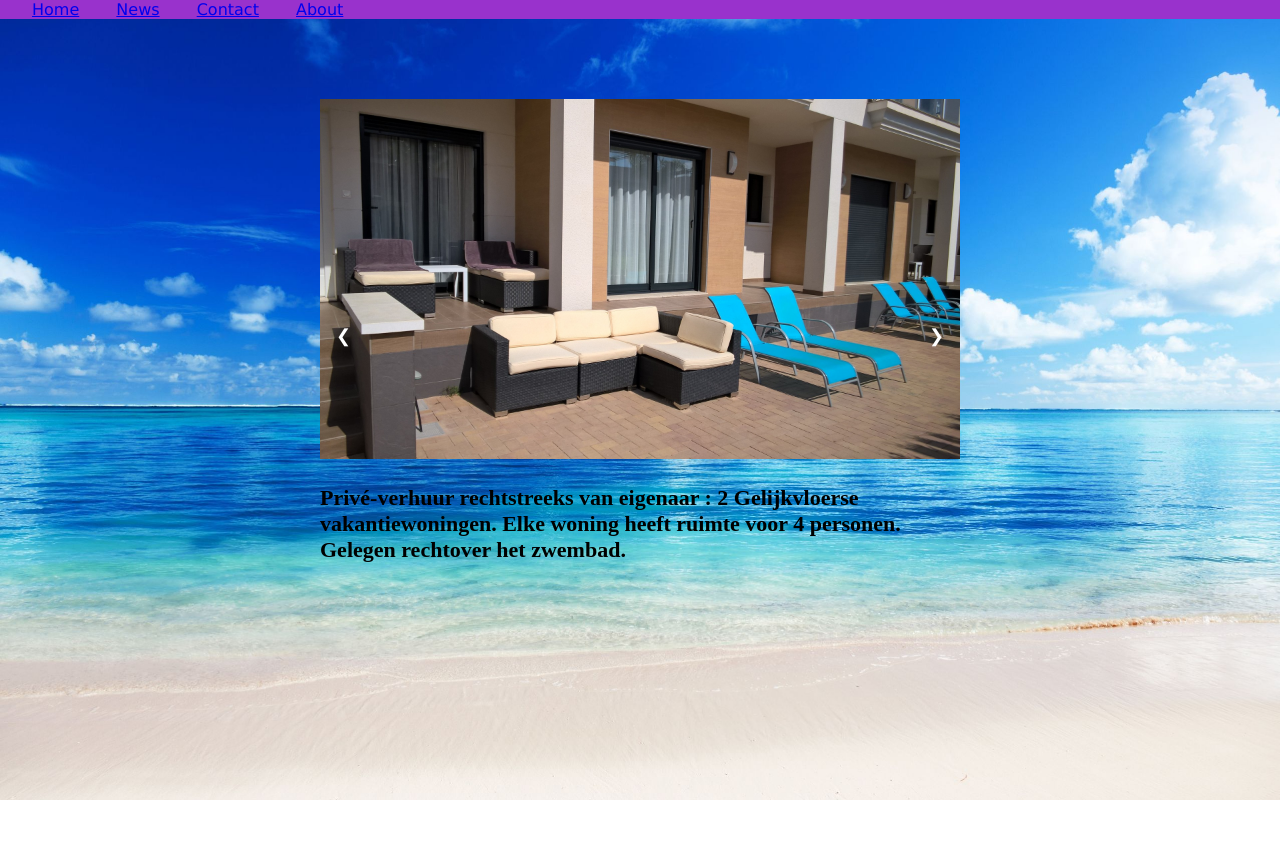
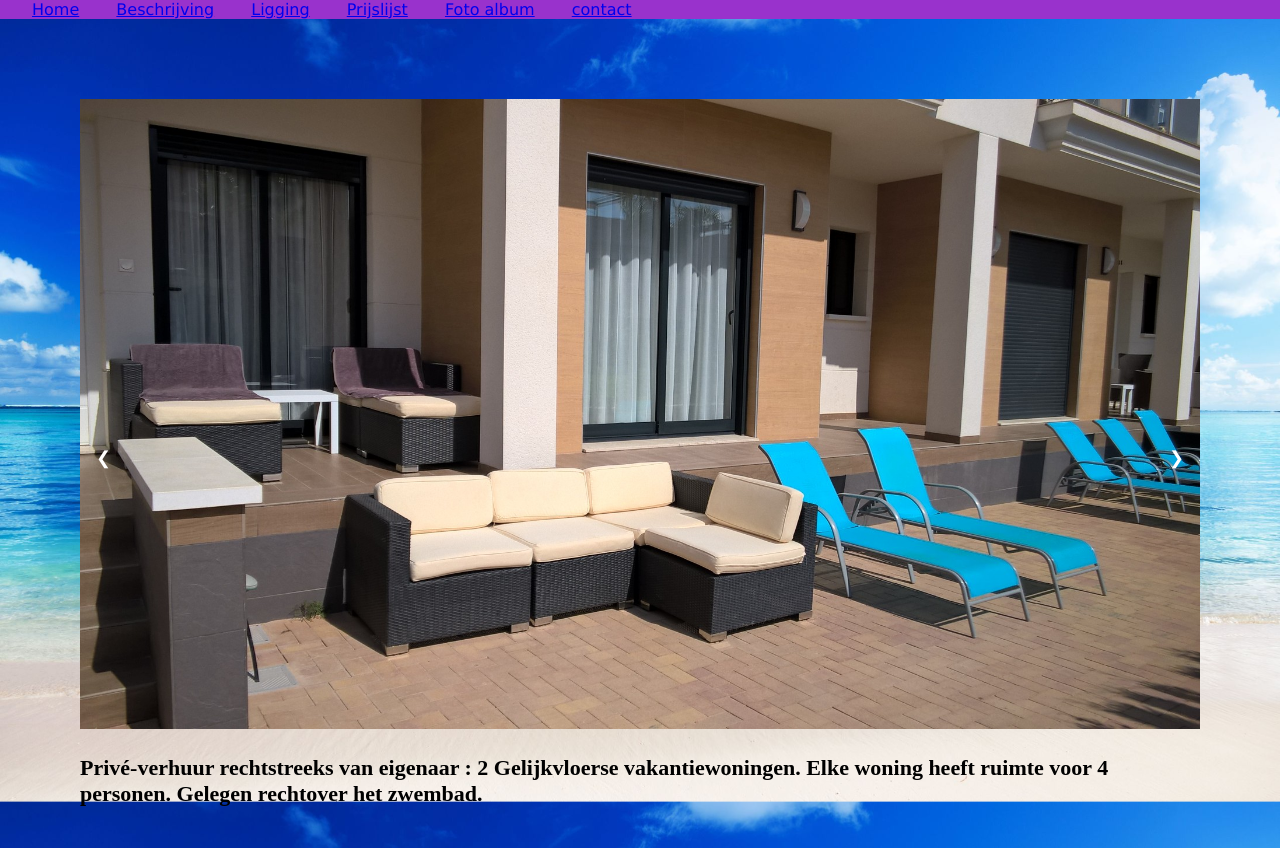
Before and after one commit to stevenbjones/Mobile-en-internet-1, a plain HTML site: page WebsiteKlant/index.html in a window 1280 px wide. Before the commit the page ends 800 px from the top, so only its background shows below. Drawn offline with Linux system fonts and the light colour scheme.

Commit message:
beschrijving pagina

```diff
--- a/WebsiteKlant/index.html
+++ b/WebsiteKlant/index.html
@@ -57,10 +57,12 @@ function showSlides(n) {
 <body onload="onloadEvent()">
 
 <div id="navigatie_div">
-  <a class="navigatie" href="#home">Home</a>
-  <a class="navigatie" href="#">News</a>
-  <a class="navigatie" href="#contact">Contact</a>
-  <a class="navigatie" href="#about">About</a>
+  <a class="navigatie" href=index.html>Home</a>
+  <a class="navigatie" href="beschrijving.html">Beschrijving</a>
+  <a class="navigatie" href="#contact">Ligging</a>
+  <a class="navigatie" href="#about">Prijslijst</a>
+  <a class="navigatie" href="#about">Foto album</a>
+   <a class="navigatie" href="#about">contact</a>
  </div>
 
 
@@ -87,12 +89,12 @@ function showSlides(n) {
 </div>
 
 <div class="mySlides fade">
-    <img src="Fotos/terras.JPG" style="width:100%">
+    <img src="Fotos/terras.JPG" style="width:100%" >
     <p> Tuinsofa en ligzetels aanwezig.</p>
 </div>
 
 <div class="mySlides fade">
-  <img src="Fotos/terras_achter.jpg" style="width:100%">
+  <img src="Fotos/terras_achter.jpg" style="width:100%" >
     <p>Buiten eten is mogelijk.</p>
 </div>
 
@@ -123,12 +125,12 @@ function showSlides(n) {
 </div>
 
 <div class="mySlides fade">
-  <img src="Fotos/shopping.jpg" style="width:100%">
+  <img src="Fotos/shopping.jpg" style="width:100%" >
     <p>Ideale ligging op 150m van een groot openlucht shoppingcenter met veel shops, restaurants en bars </p>
 </div>
 
 <div class="mySlides fade">
-  <img src="Fotos/zee.png" style="width:100%">
+  <img src="Fotos/zee.png" style="width:100%" >
     <p> Op wandelafstand van de kust </p>
 </div>
 
--- a/WebsiteKlant/mijnCss.css
+++ b/WebsiteKlant/mijnCss.css
@@ -41,7 +41,7 @@ body {font-family: Verdana,sans-serif;margin:0}
 
 /* Slideshow container */
 .slideshow-container {
-  max-width: 40em;
+  max-width: 70em ;
   position: relative;
   margin : auto;
   margin-top: 5em;
```
Also changed, not shown: Oefeningen/Het maken van een website/logboek/logboek.html (deleted, +0 -16 lines), WebsiteKlant/Logboek/logboek.html (+6 -1 lines), WebsiteKlant/beschrijving.html (added, +25 -0 lines), WebsiteKlant/New Text Document.txt (added), 1 other file.
